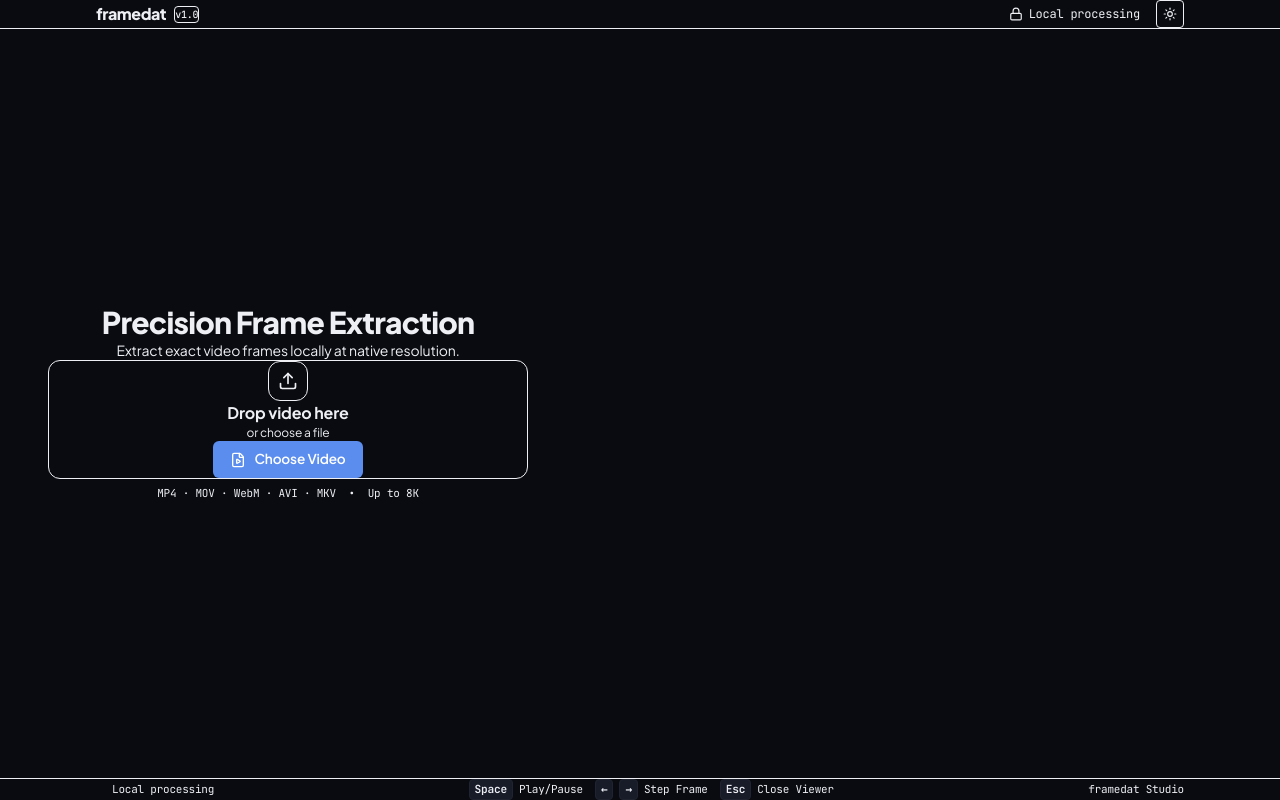
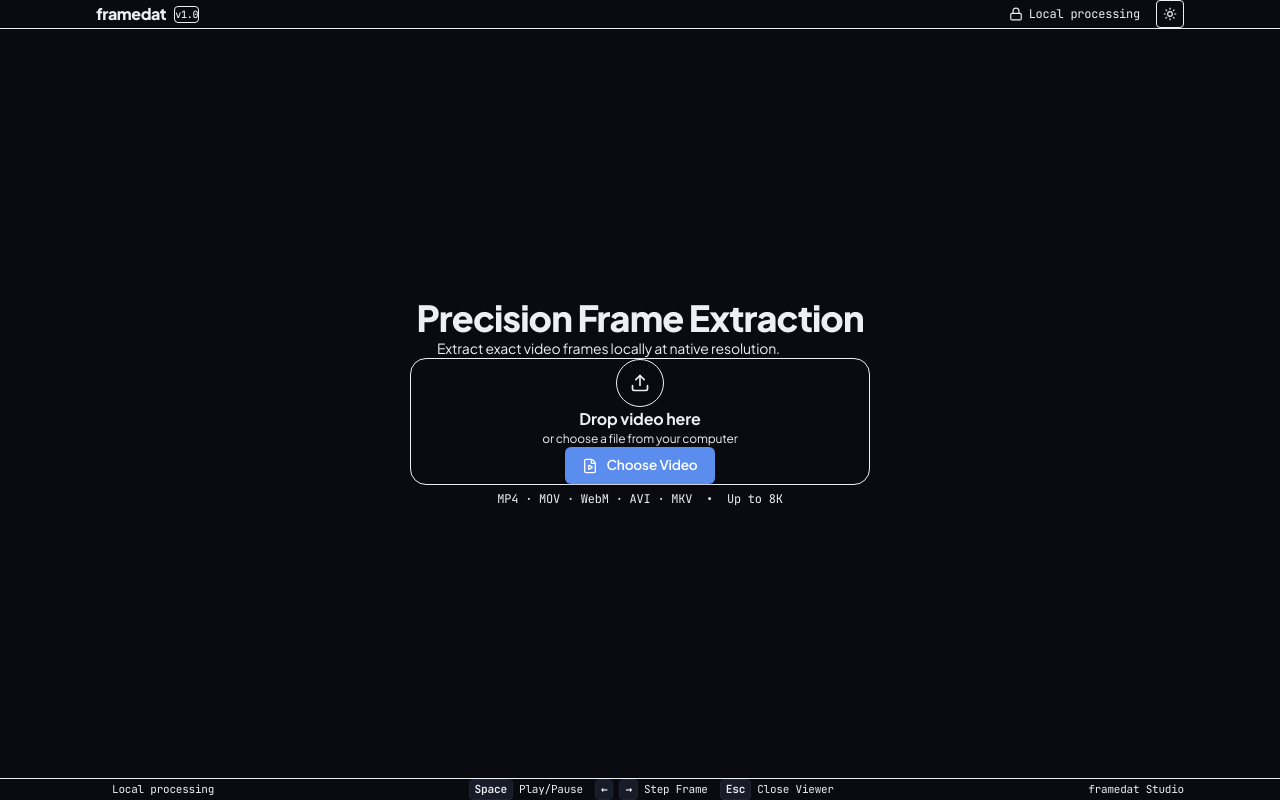
Before and after one commit to adityaparihar21/framedat, a React (Vite) app: page / in a window 1280 px wide. Built offline with nearby package versions, Linux system fonts and the light colour scheme.

Commit message:
fix: Center empty state dropzone horizontally and vertically

```diff
--- a/src/App.tsx
+++ b/src/App.tsx
@@ -234,9 +234,9 @@ export const App: React.FC = () => {
         hasVideo={!!metadata}
       />
 
-      <main className="flex-1 w-full flex flex-col justify-center py-6 sm:py-8">
+      <main className={`flex-1 w-full flex flex-col ${!metadata ? 'items-center justify-center my-auto min-h-[calc(100vh-140px)]' : 'py-6 sm:py-8'}`}>
         {!metadata ? (
-          /* STATE 1: RESTRAINED EMPTY DROPZONE SURFACE */
+          /* STATE 1: PERFECTLY CENTERED ELEGANT DROPZONE */
           <Dropzone
             onFileSelect={handleFileSelect}
             onSelectSampleVideo={handleSelectSampleVideo}
@@ -255,7 +255,7 @@ export const App: React.FC = () => {
               onSnapshotFrame={handleSnapshotSingleFrame}
             />
 
-            {/* 02 — CHOOSE EXTRACTION & ADVANCED EXPORT OPTIONS */}
+            {/* 02 — CHOOSE EXTRACTION */}
             <ExtractionSettings
               metadata={metadata}
               options={options}
--- a/src/components/Dropzone.tsx
+++ b/src/components/Dropzone.tsx
@@ -41,26 +41,26 @@ export const Dropzone: React.FC<DropzoneProps> = ({
   };
 
   return (
-    <div className="w-full max-w-xl mx-auto py-12 px-4 flex flex-col items-center justify-center">
-      {/* Intro Heading & Subheading */}
-      <div className="text-center mb-8">
-        <h1 className="text-2xl sm:text-3xl font-extrabold tracking-tight text-[--text-primary] mb-1.5 font-sans">
+    <div className="w-full max-w-lg mx-auto flex flex-col items-center justify-center text-center my-auto">
+      {/* Centered Heading */}
+      <div className="mb-8">
+        <h1 className="text-3xl sm:text-4xl font-extrabold tracking-tight text-[--text-primary] mb-2 font-sans">
           Precision Frame Extraction
         </h1>
-        <p className="text-xs sm:text-sm text-[--text-secondary]">
+        <p className="text-sm text-[--text-secondary] max-w-sm mx-auto font-normal">
           Extract exact video frames locally at native resolution.
         </p>
       </div>
 
-      {/* Main Upload Box (480px Centered Focal Point) */}
+      {/* Main Upload Focal Box — 460px Perfectly Centered */}
       <div
         onDragOver={handleDragOver}
         onDragLeave={handleDragLeave}
         onDrop={handleDrop}
         onClick={() => fileInputRef.current?.click()}
-        className={`w-full max-w-[480px] p-8 text-center cursor-pointer rounded-xl border transition-all duration-150 relative ${
+        className={`w-full max-w-[460px] p-8 sm:p-10 text-center cursor-pointer rounded-2xl border transition-all duration-200 relative ${
           isDragOver
-            ? 'border-[--accent-blue] bg-[--accent-blue-dim]'
+            ? 'border-[--accent-blue] bg-[--accent-blue-dim] scale-[1.01]'
             : 'border-[--border-subtle] bg-[--bg-surface-1] hover:border-[--border-hover] hover:bg-[--bg-surface-2]/40'
         }`}
       >
@@ -73,20 +73,20 @@ export const Dropzone: React.FC<DropzoneProps> = ({
         />
 
         <div className="flex flex-col items-center justify-center">
-          <div className="w-10 h-10 mb-4 rounded-lg bg-[--bg-surface-2] border border-[--border-subtle] flex items-center justify-center text-[--accent-blue]">
+          <div className="w-12 h-12 mb-4 rounded-full bg-[--accent-blue-dim] border border-[--accent-blue-border] flex items-center justify-center text-[--accent-blue]">
             <Upload className="w-5 h-5" />
           </div>
 
           <h2 className="text-base font-bold text-[--text-primary] mb-1">
             {isDragOver ? 'Drop to load video' : 'Drop video here'}
           </h2>
-          <p className="text-xs text-[--text-tertiary] mb-5">
-            or choose a file
+          <p className="text-xs text-[--text-tertiary] mb-6">
+            or choose a file from your computer
           </p>
 
           <button
             type="button"
-            className="btn btn-primary text-xs py-2 px-5"
+            className="btn btn-primary text-xs py-2.5 px-6 font-semibold shadow-md shadow-[--accent-blue]/20"
           >
             <FileVideo className="w-4 h-4" />
             <span>Choose Video</span>
@@ -94,9 +94,9 @@ export const Dropzone: React.FC<DropzoneProps> = ({
         </div>
       </div>
 
-      {/* Metadata Format Tags below Upload Surface */}
-      <div className="mt-4 text-center">
-        <span className="text-[11px] font-mono text-[--text-tertiary]">
+      {/* Clean Format Label */}
+      <div className="mt-5 text-center">
+        <span className="text-xs font-mono text-[--text-tertiary]">
           MP4 · MOV · WebM · AVI · MKV &nbsp;•&nbsp; Up to 8K
         </span>
       </div>
```
